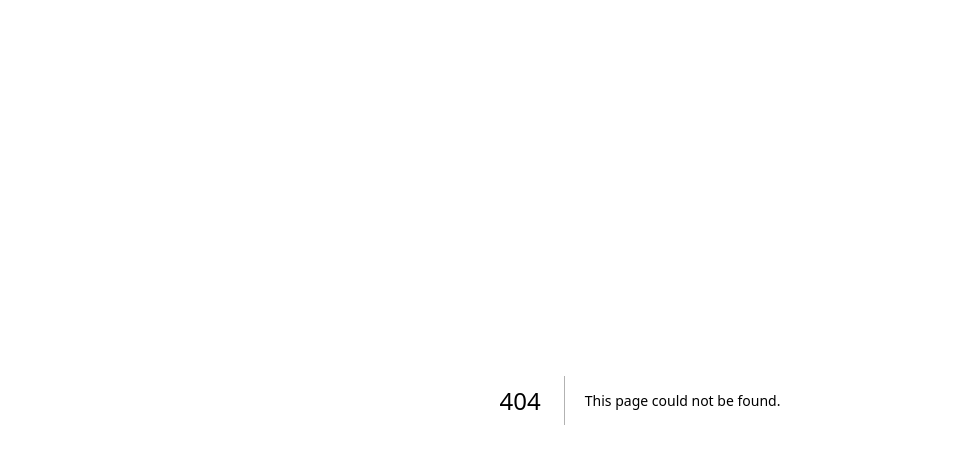
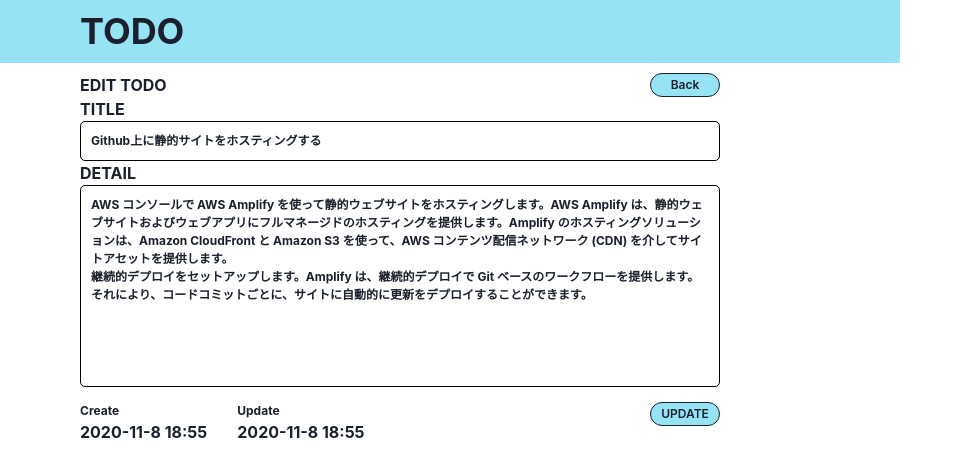
Before and after one commit to if-mentor/next_todo_9, a Next.js app: page /todoedit in a window 1280 px wide. Before the commit this address had no page. Shown: the top 476 px of the page, without its empty margins (0-963 px from the left). Built offline with nearby package versions, Linux system fonts and the light colour scheme.

Commit message:
#4 add: todoeditページの作成

```diff
--- /dev/null
+++ b/src/pages/todoedit.tsx
@@ -0,0 +1,46 @@
+import React from 'react'
+import {Box,Heading,Button,Text} from '@chakra-ui/react'
+
+function TodoEdit() {
+  return (
+    <Box width='900px' fontWeight='bold'>
+      <Box backgroundColor='#95E3F4' >
+        <Heading padding='10px 80px'>TODO</Heading>
+      </Box>
+
+      <Box padding='10px 80px' width='800px'>
+        <Box display='flex' justifyContent='space-between'>
+          <Text>EDIT TODO</Text>
+          <Button backgroundColor='#95E3F4' size='xs' padding='0 20px' border='1px solid' borderRadius='15px' width='70px'>Back</Button>
+        </Box>
+
+        <Text>TITLE</Text>
+        <Text fontSize='xs' border='solid 1px black' borderRadius='5px' padding='10px'>Github上に静的サイトをホスティングする</Text>
+        <Text>DETAIL</Text>
+        <Text fontSize='xs' border='solid 1px black' borderRadius='5px' padding='10px'>AWS コンソールで AWS Amplify を使って静的ウェブサイトをホスティングします。AWS Amplify は、静的ウェブサイトおよびウェブアプリにフルマネージドのホスティングを提供します。Amplify のホスティングソリューションは、Amazon CloudFront と Amazon S3 を使って、AWS コンテンツ配信ネットワーク (CDN) を介してサイトアセットを提供します。<br />
+継続的デプロイをセットアップします。Amplify は、継続的デプロイで Git ベースのワークフローを提供します。それにより、コードコミットごとに、サイトに自動的に更新をデプロイすることができます。<br /><br /><br /><br /><br /></Text>
+
+        <Box display='flex' justifyContent='space-between' padding='15px 0'>
+          <Box display='flex' justifyContent='space-between'>
+            <Box>
+            <Text fontSize='xs'>Create</Text>
+            <Text>2020-11-8 18:55</Text>
+            </Box>
+
+            <Box margin='0 30px'>
+            <Text fontSize='xs'>Update</Text>
+            <Text>2020-11-8 18:55</Text>
+            </Box>
+
+          </Box>
+
+          <Button backgroundColor='#95E3F4' size='xs' padding='0 20px' border='1px solid' borderRadius='15px' width='70px'>UPDATE</Button>
+        </Box>
+
+      </Box>
+
+    </Box>
+  )
+}
+
+export default TodoEdit
```
